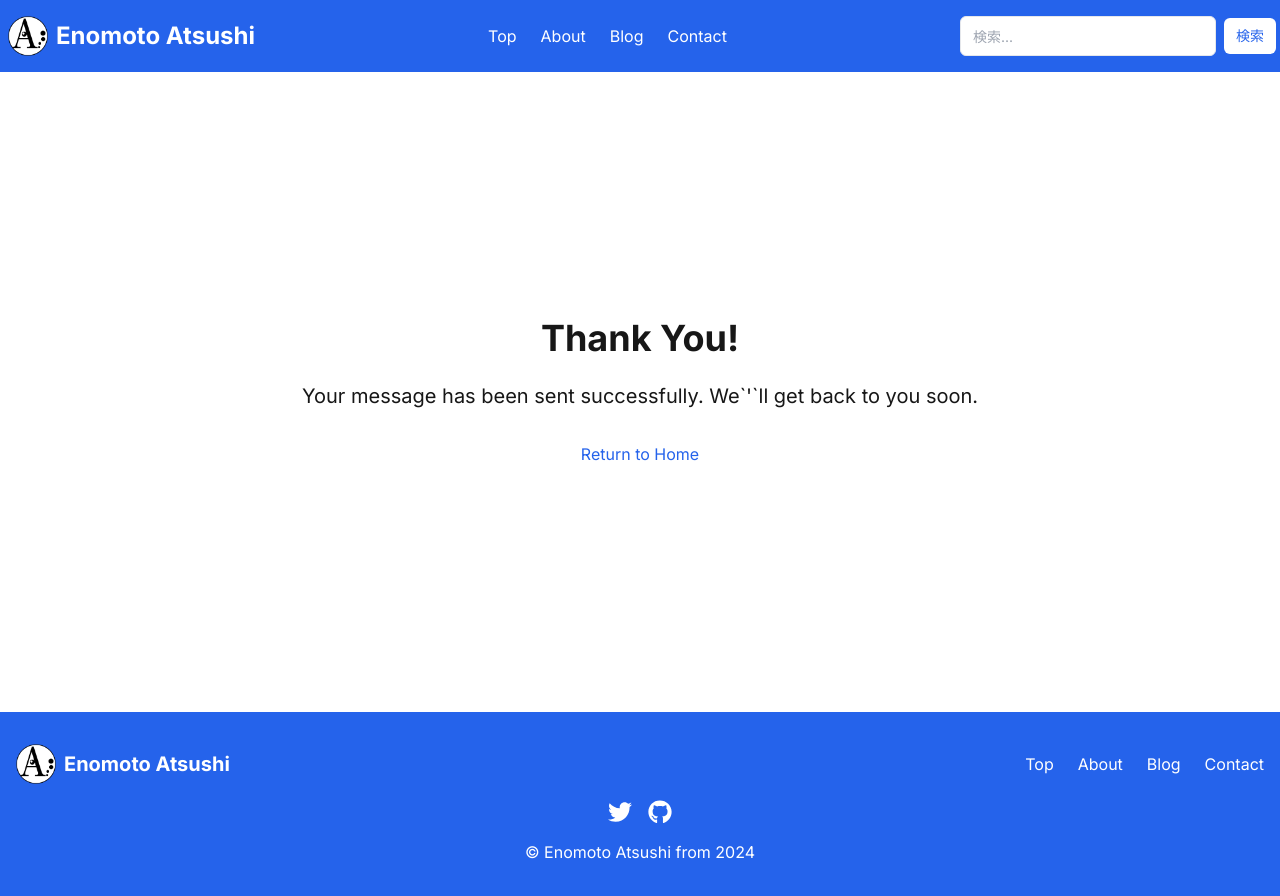
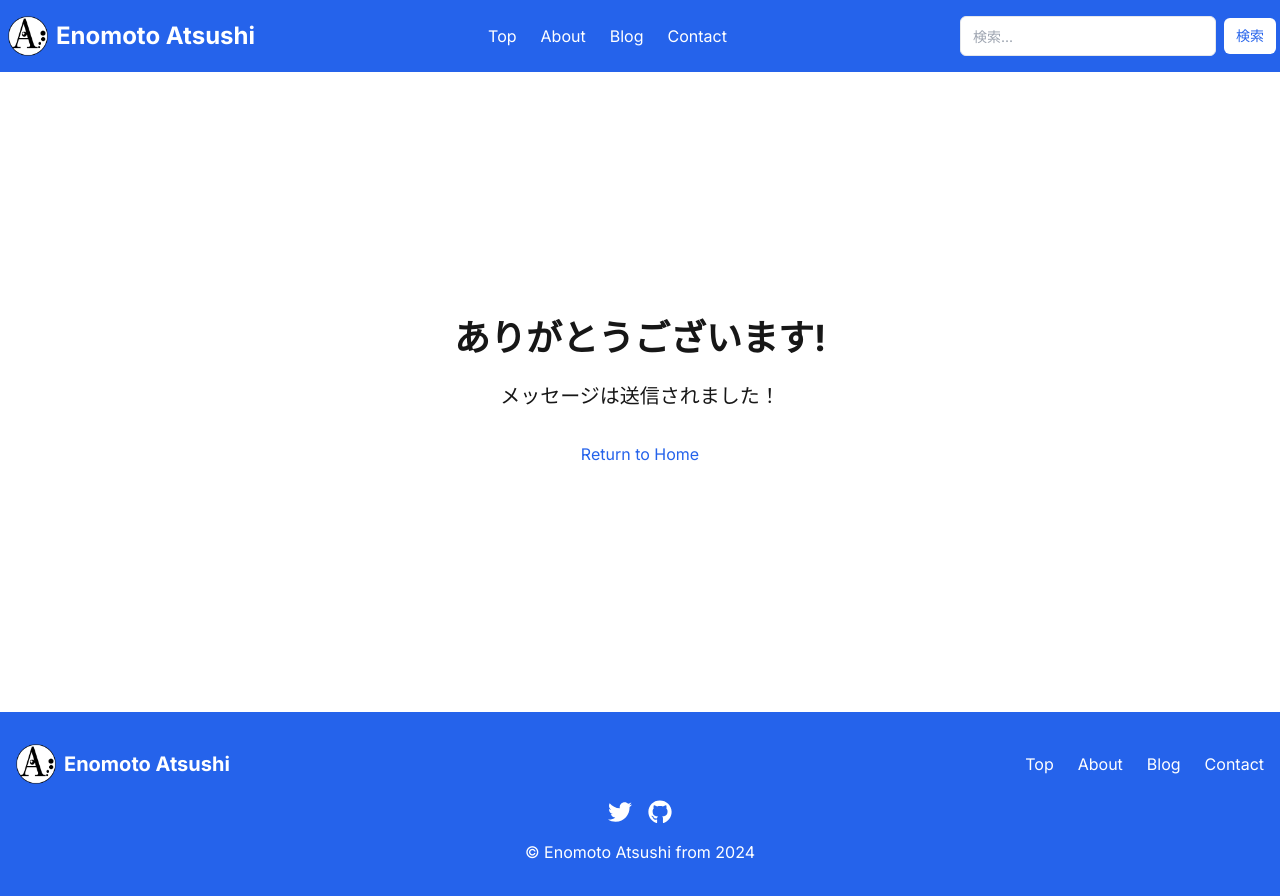
Before and after one commit to wadoyoka/portfolio, a Next.js app: page /thank in a window 1280 px wide. Built offline with nearby package versions, Linux system fonts and the light colour scheme.

Commit message:
thank edit

```diff
--- a/app/thank/page.tsx
+++ b/app/thank/page.tsx
@@ -3,8 +3,8 @@ import Link from 'next/link'
 export default function ThankYou() {
     return (
         <div className="container mx-auto px-4 py-8 min-h-[80vh] flex flex-col items-center justify-center">
-            <h1 className="text-4xl font-bold mb-6">Thank You!</h1>
-            <p className="text-xl mb-8">Your message has been sent successfully. We`&apos;`ll get back to you soon.</p>
+            <h1 className="text-4xl font-bold mb-6">ありがとうございます!</h1>
+            <p className="text-xl mb-8">メッセージは送信されました！</p>
             <Link href="/" className="text-blue-600 hover:underline">
                 Return to Home
             </Link>
```
